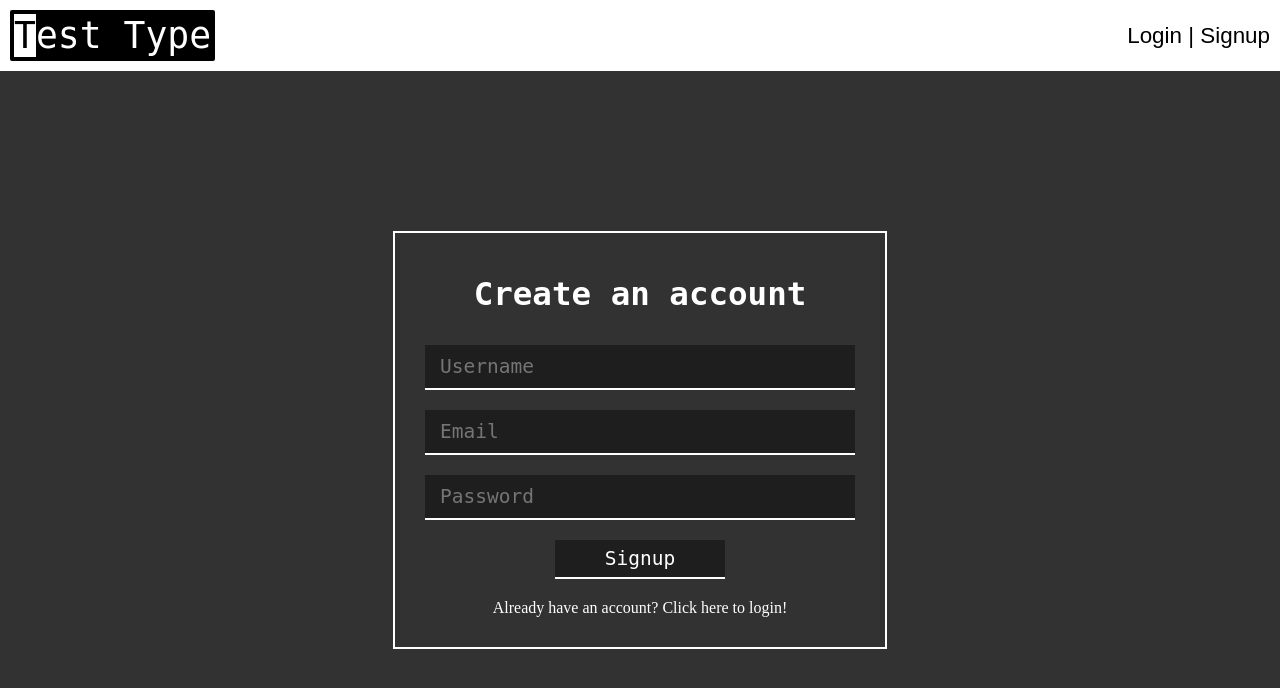
After one commit to rizwanmustafa/TestType, a Flask app: page /signup in a window 1280 px wide. The commit adds this page. Shown: the top 688 px of the page. Run offline with Flask 2, Linux system fonts and the light colour scheme.

Commit message:
Added login and signup functionality and restructured code

```diff
--- a/main.py
+++ b/main.py
@@ -1,25 +1,118 @@
-from flask import Flask, render_template, jsonify
-from GetRandomWords import GetRandomWords
+from flask import Flask, render_template, jsonify, request
+from Utility import GetRandomWords, HashPassword, ValidateUserData
 import os.path
+import mysql.connector
 
 app = Flask(__name__)
 app.SECRET_KEY = "AODJF;LKASJDFASLKDJFKL;AJSDLKF;JA;SD"
 
+# Initiate the database connection
+db = mysql.connector.connect(
+    host="localhost",
+    username="flaskDBManager",
+    password="2hhZ)&9wN{5y5Gb-",
+    database="TestType")
+dbCursor = db.cursor()
 
-@app.route("/")
+
+@app.route("/", methods=['GET'])
 def index():
     styleTime = int(os.path.getmtime("static/styles.css"))
     script1Time = int(os.path.getmtime("static/MainScript.js"))
     script2Time = int(os.path.getmtime("static/PassageHandler.js"))
     script3Time = int(os.path.getmtime("static/PassageStatistics.js"))
 
-    return render_template("index.html", styleTime=styleTime, script1Time=script1Time, script2Time=script2Time, script3Time=script3Time)
+    return render_template("index.html.j2",  loggedIn=True, tyleTime=styleTime, script1Time=script1Time, script2Time=script2Time, script3Time=script3Time)
 
 # Later check if the user is logged in. If yes, then send personalized words
-@app.route("/GetWords")
+
+
+@app.route("/GetWords", methods=['GET'])
 def GetWords():
     return jsonify(GetRandomWords(50).split(" "))
 
 
+@app.route("/signup", methods=['GET', 'POST'])
+def SignUp():
+    if request.method == 'GET':
+        return render_template("signup.html.j2", loggedIn=False)
+    elif request.method == 'POST':
+        # Get necessary data
+        username = request.form['username']
+        email = request.form['email']
+        password = request.form['password']
+        hashedPassword, saltUsed = HashPassword(password)
+
+        # Later send an email for verification
+        # Ensure that the user does not already exist
+        dataValid = ValidateUserData(username, email, password)
+
+        if dataValid == "":
+            dbCursor.execute("SELECT username, email FROM UserInfo WHERE username = '" +
+                             username + "' OR email ='" + email + "';")
+            data = dbCursor.fetchall()
+            if len(data) == 0:
+                # Add  the user in database if the data is valid
+                dbCursor.execute("INSERT INTO UserInfo(username, email, hashedpassword, saltused) VALUES(%s,%s,%s,%s);",
+                                 (username, email, hashedPassword, saltUsed))
+                db.commit()
+                return "You have successfully signed up"
+            else:
+                for x in data:
+                    if x[0] == username:
+                        # Do something like send a message saying the username is already taken
+                        return "Username is already taken!"
+                    elif x[1] == email:
+                        # Do something like send a message saying the email is already taken
+                        return "Email is already taken!"
+        else:
+            # Do something like send a message saying that the input data is invalid
+            return dataValid
+
+
+@app.route("/login", methods=["GET", "POST"])
+def Login():
+    if request.method == "GET":
+        return render_template("login.html.j2", loggedIn=False)
+    elif request.method == "POST":
+        username : str= request.form['username']
+        password : str  = request.form['password']
+
+        dataValid = ValidateUserData(username, "validemail@something.com", password)
+
+        if username.strip() != "" and password.strip() != "":
+            # Get the user data from the database
+            dbCursor.execute(
+                "SELECT hashedpassword, saltused FROM UserInfo WHERE username = '" + username + "';")
+            data = dbCursor.fetchall()
+            if(len(data) == 0):
+                # Do something like send back a message saying, wrong credentials as no username found
+                return "Wrong credentials used!"
+            hashedPassword = data[0][0]
+            saltUsed = data[0][1]
+            inputHashPassword, saltUsed = HashPassword(password, saltUsed)
+            if inputHashPassword == hashedPassword:
+                # Do something like store the user
+                return "You have logged in"
+            else:
+                # Do something like send back a message saying, wrong credentials as wrong password input
+                return "Wrong credentials used!"
+        elif username.strip() == "":
+            return "Please enter a username!"
+        elif password.strip() == "":
+            return "Please enter a password!"
+
+
+@app.route("/isusernameavailable/<username>")
+def IsUserAvailable(username):
+    dbCursor.execute(
+        "SELECT username FROM UserInfo WHERE username = '" + username + "';")
+    data = dbCursor.fetchall()
+    if len(data) == 0:
+        return jsonify("1")
+    else:
+        return jsonify("0")
+
+
 if __name__ == "__main__":
     app.run(debug=True)
--- /dev/null
+++ b/static/form-styles.css
@@ -0,0 +1,48 @@
+/* Stylesheet to be used on login and signup pages */
+
+form {
+  margin-top: 20vh;
+  margin-left: auto;
+  margin-right: auto;
+  width: max-content;
+  display: flex;
+  flex-direction: column;
+  height: 100%;
+  border: 2px solid white;
+  padding: 20px;
+}
+
+form h1 {
+  color: white;
+  font-family: monospace;
+  margin-left: auto;
+  margin-right: auto;
+  font-size: 2.5em;
+}
+
+form a {
+  color: white;
+  text-decoration: none;
+  text-align: center;
+  padding: 10px;
+}
+
+input {
+  outline: none;
+  border: none;
+  border-bottom: 2px solid white;
+  padding: 10px 15px;
+  margin: 10px;
+  font-family: monospace;
+  background-color: rgb(30, 30, 30);
+  color: white;
+  font-size: 1.5em;
+  width: 400px;
+}
+
+input[type="submit"] {
+  width: max-content;
+  padding: 7px 50px;
+  margin-left: auto;
+  margin-right: auto;
+}
--- a/static/styles.css
+++ b/static/styles.css
@@ -17,7 +17,13 @@ nav {
   font-size: 1.4em;
 }
 
-nav a {
+nav .masterContentBox{
+  display: flex;
+  justify-content: space-between;
+}
+
+#logoTxt {
+  align-self: flex-start;
   background-color: black;
   padding: 4px;
   border-radius: 2px;
@@ -27,134 +33,20 @@ nav a {
   font-size: 2em;
 }
 
+#loginStatus{
+  align-self: center;
+  font-family: sans-serif;
+  text-decoration: none;
+  color: black;
+}
+
+#loginStatus a{
+  text-decoration: none;
+  color:black;
+}
+
 #startingLetterLogo {
   margin: 2px auto;
   color: black;
   background-color: white;
 }
-
-#typingPlace {
-  font-family: monospace;
-  font-size: 2.5em;
-  margin-top: 50px;
-
-  display: flex;
-  flex-direction: column;
-}
-
-#typeText {
-  height: 2em;
-  overflow-y: hidden;
-  border-left: 2px solid white;
-  padding-left: 10px;
-  margin: 10px;
-  padding: 10px;
-  user-select: none;
-  color: white;
-}
-
-#typeTextBox {
-  outline: none;
-  border: none;
-  border-bottom: 2px solid white;
-  padding: 5px 15px;
-  margin: 10px;
-  font-size: 1em;
-  font-family: monospace;
-  background-color: rgb(30, 30, 30);
-  color: white;
-}
-
-#typeText,
-#typeTextBox {
-  width: 75%;
-  margin-left: auto;
-  margin-right: auto;
-}
-
-word {
-  border-radius: 3px;
-  font-weight: 200;
-  padding: 2px;
-  color: white;
-}
-
-word.current {
-  background-color: black;
-}
-
-word.correct {
-  background-color: seagreen;
-}
-
-word.onstake,
-word.wrong {
-  background-color: orange;
-}
-
-span.wrong {
-  color: red;
-}
-
-span.current {
-  color: black;
-  background-color: white;
-}
-
-#charList {
-  margin-top: 20px;
-  margin-left: auto;
-  margin-right: auto;
-  max-width: max-content;
-  user-select: none;
-  display: none;
-}
-
-.char {
-  display: inline-block;
-  background-color: white;
-  font-family: "Lato", sans-serif;
-  padding: 2px 0px;
-  width: 20px;
-  text-align: center;
-  border-radius: 2px;
-  cursor: pointer;
-}
-
-#results {
-  display: none;
-  justify-content: center;
-}
-
-.resultBox {
-  margin: 20px;
-  padding: 10px 20px 15px 20px;
-  width: 300px;
-  border: 2px solid white;
-  color: white;
-  font-family: "Lato", sans-serif;
-}
-
-.statisticDiv {
-  padding: 5px;
-  display: flex;
-  justify-content: space-between;
-}
-
-.statisticLabel {
-  align-self: flex-start;
-}
-
-.statistic {
-  align-self: flex-end;
-}
-
-#correctWords,
-#correctChars {
-  color: seagreen;
-}
-
-#wrongWords,
-#wrongChars {
-  color: red;
-}
--- a/templates/base.html
+++ b/templates/base.html.j2
@@ -8,13 +8,21 @@
     <title>{% block title %}{% endblock %}</title>
 
     <link rel="stylesheet" type="text/css" href="{{ url_for('static', filename='styles.css') }}?q={{ styleTime }}">
+    {% block scripts %}{% endblock %}
 </head>
 
 <body>
     <nav>
         <div class="masterContentBox">
-            <a href="#">
+            <a href="#" id="logoTxt">
                 <span style="margin-top: 2px;" id="startingLetterLogo">T</span>est Type
+            </a>
+            <div id="loginStatus">
+                {% if loggedIn == True %}
+                <a href="/logout">Logout</a>
+                {% elif loggedIn == False %}
+                <a href="/login">Login</a> | <a href="/signup">Signup</a>
+                {% endif%}
             </a>
         </div>
     </nav>
--- a/templates/index.html
+++ b/templates/index.html.j2
@@ -1,5 +1,8 @@
-{% extends "base.html" %}
+{% extends "base.html.j2" %}
 {% block title %}Test Type Beta{% endblock %}
+{% block scripts %}
+  <link rel="stylesheet" type="text/css" href="{{ url_for('static', filename='mainpage-styles.css') }}?q={{ styleTime }}">
+{% endblock %}
 {% block content %}
 <div id="typingPlace">
         <div id="typeText"></div>
--- /dev/null
+++ b/templates/signup.html.j2
@@ -0,0 +1,14 @@
+{% extends "base.html.j2" %}
+{% block scripts %}
+  <link rel="stylesheet" type="text/css" href="{{ url_for('static', filename='form-styles.css') }}?q={{ styleTime }}">
+{% endblock %}
+{% block content %}
+<form method="POST" action="/signup">
+  <h1>Create an account</h1>
+  <input type="text" placeholder="Username" name="username">
+  <input type="text" placeholder="Email" name="email">
+  <input type="password" placeholder="Password" name="password">
+  <input type="submit" value="Signup">
+  <a href="/login">Already have an account? Click here to login!</a>
+</form>
+{% endblock %}
```
Also changed, not shown: GetRandomWords.py (deleted, +0 -17 lines), Utility.py (added, +69 -0 lines), static/mainpage-styles.css (added, +125 -0 lines), templates/login.html.j2 (added, +13 -0 lines).
